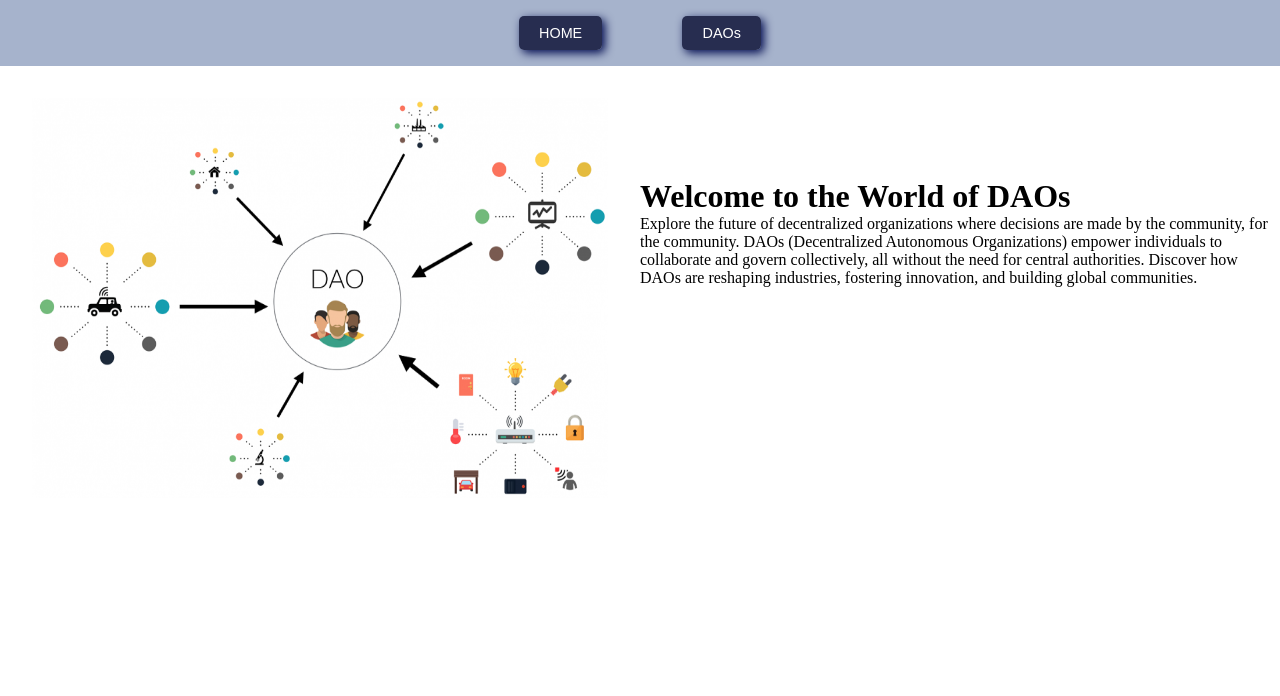
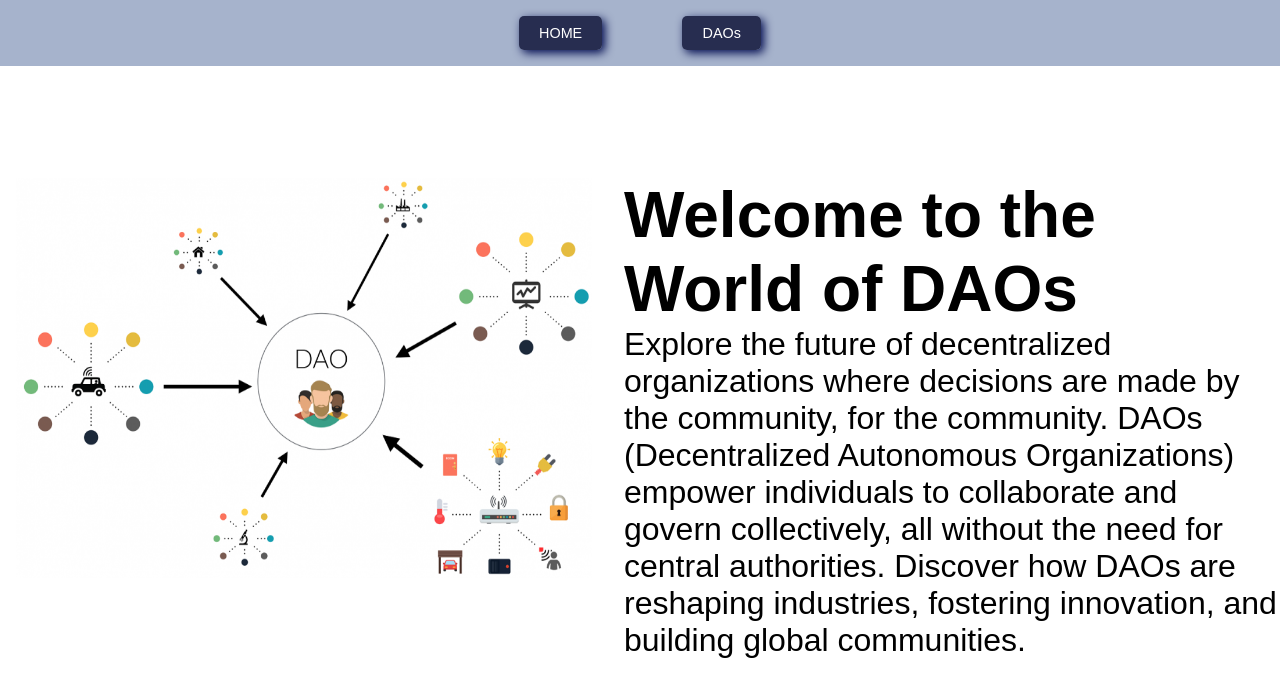
Before and after one commit to AvishkaGit/DAO-Web, a React (Vite) app: page / in a window 1280 px wide. Shown: the top 696 px of the page. Built offline with nearby package versions, Linux system fonts and the light colour scheme.

Commit message:
push
upadet home page

```diff
--- a/src/App.css
+++ b/src/App.css
@@ -1,12 +1,21 @@
 .row{
-    display: grid;
-    grid-template-columns: 50% 50%;
+    display: flex;
+
 }
 .left img{
     width: 45vw;
     height: 50vh;
-    margin: 2em;
+    margin: 7em 2em 4em 1em;
 }
 .content{
     padding-top: 7em;
 }
+
+.content h1{
+    font-size: 4rem;
+    font-family: Arial, Helvetica, sans-serif;
+}
+.content p{
+    font-size: 2rem;
+    font-family: Arial, Helvetica, sans-serif;
+}
```
